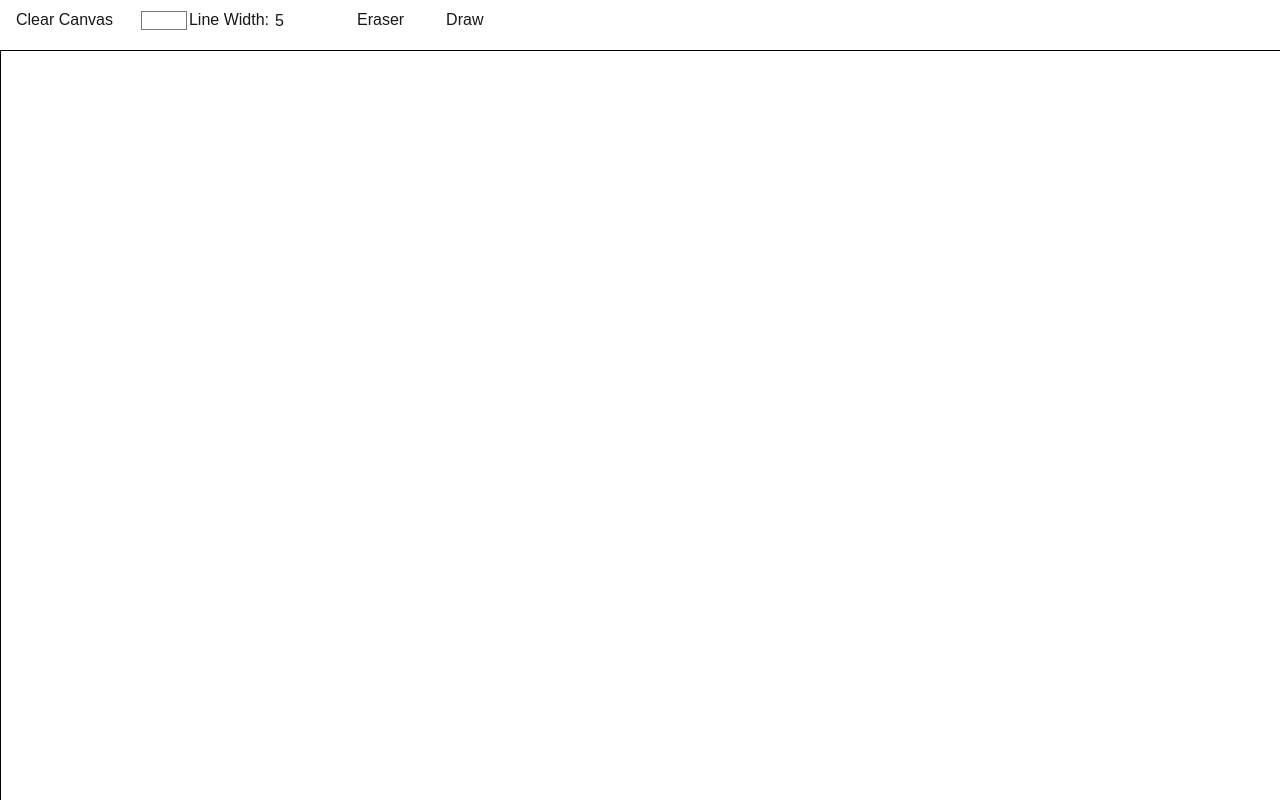
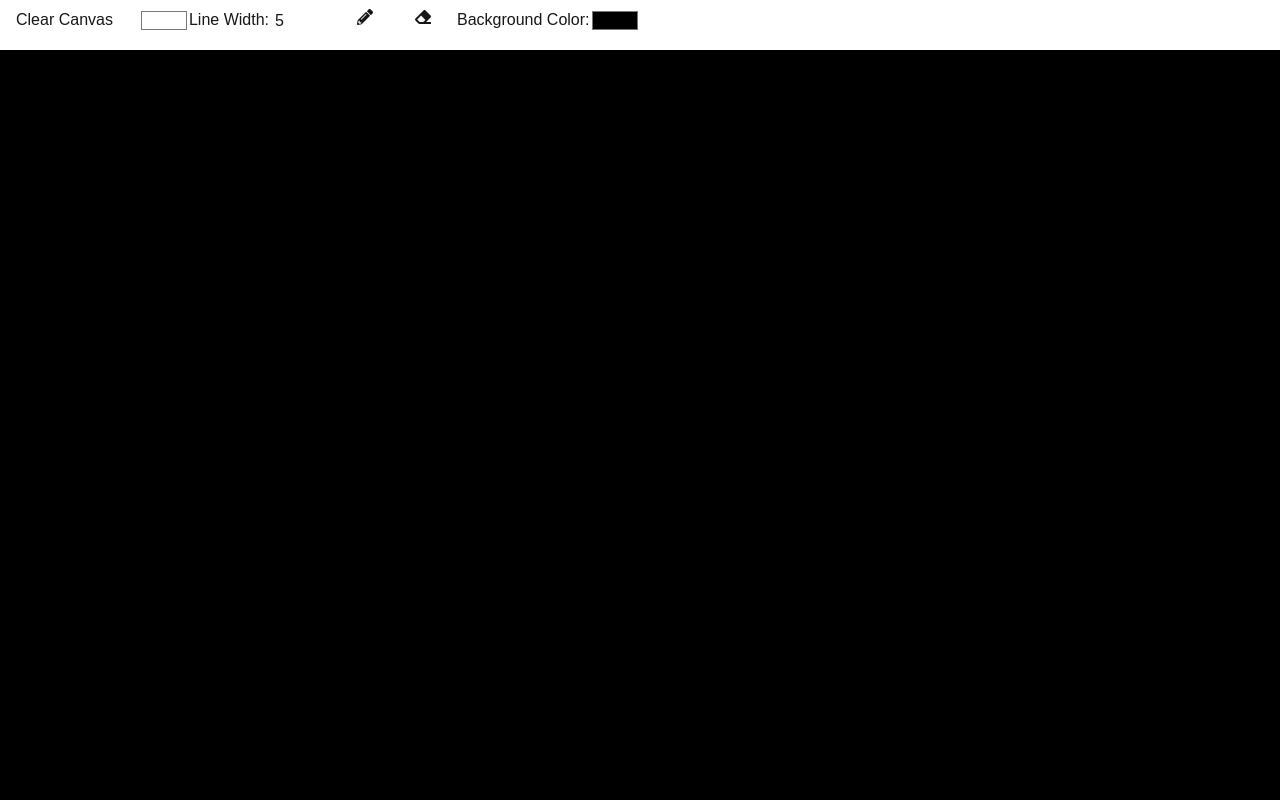
Before and after one commit to Kaimond/whiteboard, a Next.js app: page / in a window 1280 px wide. Shown: the top 800 px of the page. Built offline with nearby package versions, Linux system fonts and the light colour scheme.

Commit message:
Added an option for selecting the background colour in toolbar

```diff
--- a/package.json
+++ b/package.json
@@ -13,6 +13,7 @@
     "next": "15.3.3",
     "react": "^19.0.0",
     "react-dom": "^19.0.0",
+    "react-icons": "^5.5.0",
     "socket.io": "^4.8.1",
     "socket.io-client": "^4.8.1"
   },
--- a/src/app/components/DrawingCanvas.jsx
+++ b/src/app/components/DrawingCanvas.jsx
@@ -8,6 +8,7 @@ export default function DrawingCanvas() {
     const [lastPos, setLastPos] = useState({ x: 0, y: 0 });
     const [lineColour, setLineColour] = useState("#ffffff");
     const [lineWidth, setLineWidth] = useState("5");
+    const [backgroundColor, setBackgroundColor] = useState("black");
 
     useEffect(() => {
         const canvas = canvasRef.current;
@@ -79,13 +80,13 @@ export default function DrawingCanvas() {
 
     return (
         <div>
-            <Toolbar clearCanvas={clearCanvas} setColour={setLineColour} setWidth={setLineWidth} eraser={eraser} drawing={drawing} />
+            <Toolbar clearCanvas={clearCanvas} setColour={setLineColour} setWidth={setLineWidth} eraser={eraser} drawing={drawing} setBackgroundColor={setBackgroundColor} />
             <canvas
                 ref={canvasRef}
                 onMouseDown={startDrawing}
                 onMouseUp={stopDrawing}
                 onMouseMove={draw}
-                style={{ border: "1px solid black" }}
+                style={{ border: "1px solid black", backgroundColor: backgroundColor }}
             />
         </div>
     );
--- a/src/app/components/Toolbar.jsx
+++ b/src/app/components/Toolbar.jsx
@@ -1,9 +1,12 @@
 "use client";
 import { useState } from "react";
+import { FaPencilAlt } from "react-icons/fa";
+import { FaEraser } from "react-icons/fa";
 
-export default function Toolbar({ clearCanvas, setColour, setWidth, eraser, drawing }) {
+export default function Toolbar({ clearCanvas, setColour, setWidth, eraser, drawing, setBackgroundColor }) {
     const [selectedColour, setSelectedColour] = useState("#ffffff");
     const [lineWidth, setLineWidth] = useState("5");
+    const [backgroundPickerColor, setBackgroundPickerColor] = useState("#000000");
 
     const handleColourChange = (e) => {
         const newColour = e.target.value;
@@ -15,6 +18,12 @@ export default function Toolbar({ clearCanvas, setColour, setWidth, eraser, draw
         const newWidth = e.target.value;
         setLineWidth(newWidth);
         setWidth(newWidth);
+    };
+
+    const handleBackgroundColorChange = (e) => {
+        const newColor = e.target.value;
+        setBackgroundPickerColor(newColor);
+        setBackgroundColor(newColor);
     };
 
     return (
@@ -45,6 +54,16 @@ export default function Toolbar({ clearCanvas, setColour, setWidth, eraser, draw
                 style={{ marginLeft: "4px", border: "2px solid white", verticalAlign: "middle" }}
             />
             <button
+                onClick={drawing}
+                style={{
+                    padding: "8px 16px",
+                    marginRight: "10px",
+                    cursor: "pointer",
+                }}
+            >
+                <FaPencilAlt />
+            </button>
+            <button
                 onClick={eraser}
                 style={{
                     padding: "8px 16px",
@@ -52,18 +71,15 @@ export default function Toolbar({ clearCanvas, setColour, setWidth, eraser, draw
                     cursor: "pointer",
                 }}
             >
-                Eraser
+                <FaEraser />
             </button>
-            <button
-                onClick={drawing}
-                style={{
-                    padding: "8px 16px",
-                    marginRight: "10px",
-                    cursor: "pointer",
-                }}
-            >
-                Draw
-            </button>
+            <span>Background Color:</span>
+            <input
+                type="color"
+                value={backgroundPickerColor}
+                onChange={handleBackgroundColorChange}
+                style={{ verticalAlign: "middle" }}
+            />
         </div>
     );
 }
```
Also changed, not shown: 1 other file (tests, documents, lock files or other folders).
